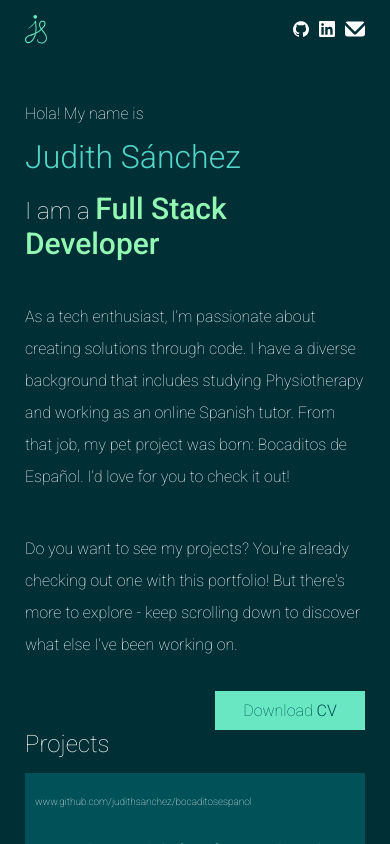
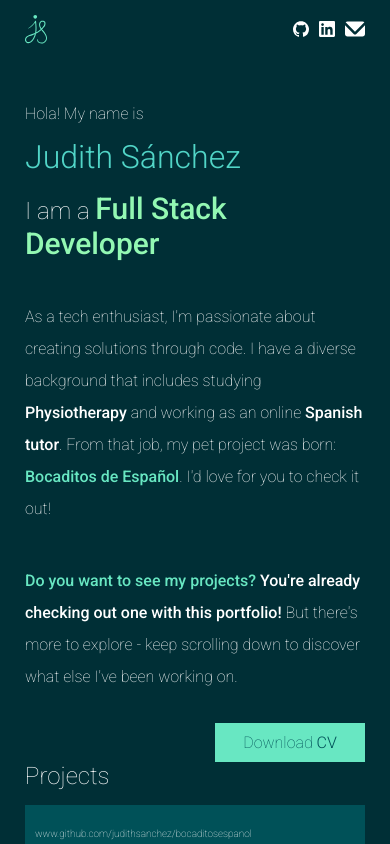
Before and after one commit to judithsanchez/portfolio, a Vue app: page / in a window 390 px wide. Shown: the top 844 px of the page. Built offline with nearby package versions, Linux system fonts and the light colour scheme.

Commit message:
Made progress on the responsive. I need to fix the 404 errors

```diff
--- a/src/assets/style.css
+++ b/src/assets/style.css
@@ -97,6 +97,17 @@
   font-size: 1.6rem;
   line-height: 200%;
   margin-top: 4rem;
+}
+
+.white-highlight {
+  font-size: 1.6rem;
+  font-weight: 500;
+}
+
+.aqua-highlight {
+  color: var(--shade-6);
+  font-size: 1.6rem;
+  font-weight: 500;
 }
 
 .download-cv-button {
@@ -310,7 +321,7 @@
   display: none;
 }
 
-@media only screen and (min-aspect-ratio: 1/1) {
+@media only screen and (min-width: 768px) and (orientation: landscape) {
   #app {
     justify-content: space-around;
     flex-flow: row wrap;
@@ -328,12 +339,15 @@
   }
 
   .download-cv-button {
+    align-self: center;
     margin-top: 4.5rem;
   }
+
   .projects-section {
     margin: 0;
     max-height: 75vh;
-    overflow-y: scroll;
+    overflow-y: auto;
+
     width: 50%;
   }
 
--- a/src/components/AboutMe.vue
+++ b/src/components/AboutMe.vue
@@ -7,9 +7,26 @@
     <h1 class="third-line">
       I am a <span class="job-title">{{ jobTitle }}</span>
     </h1>
-    <p class="about-me-text">{{ aboutMe }}</p>
+    <p class="about-me-text">
+      As a tech enthusiast, I'm passionate about creating solutions through
+      code. I have a diverse background that includes studying
+      <span class="white-highlight">Physiotherapy</span> and working as an
+      online <span class="white-highlight">Spanish tutor</span>. From that job,
+      my pet project was born:
+      <span class="aqua-highlight">Bocaditos de Español</span>. I'd love for you
+      to check it out!
+    </p>
 
-    <p class="projects-intro">{{ projectsIntro }}</p>
+    <p class="projects-intro">
+      <span class="aqua-highlight">Do you want to see my projects? </span>
+
+      <span class="white-highlight"
+        >You're already checking out one with this portfolio!</span
+      >
+
+      But there's more to explore - keep scrolling down to discover what else
+      I've been working on.
+    </p>
 
     <div class="download-cv-button">
       <a :href="cv">
@@ -29,8 +46,6 @@ export default {
       firstName: portfolioJudithSanchez.firstName,
       lastName: portfolioJudithSanchez.lastName,
       jobTitle: portfolioJudithSanchez.jobTitle,
-      aboutMe: portfolioJudithSanchez.aboutMe,
-      projectsIntro: portfolioJudithSanchez.projectsIntro,
       cv: portfolioJudithSanchez.cv,
       clickCounter: 0,
       showAdminView: false,
--- a/src/portfolio-info.js
+++ b/src/portfolio-info.js
@@ -7,9 +7,7 @@ class Portfolio {
     linkedin,
     cv,
     email,
-    aboutMe,
     skills,
-    projectsIntro,
     projects,
   }) {
     this.firstName = firstName;
@@ -19,9 +17,7 @@ class Portfolio {
     this.linkedin = linkedin;
     this.cv = cv;
     this.email = email;
-    this.aboutMe = aboutMe;
     this.skills = skills;
-    this.projectsIntro = projectsIntro;
     this.projects = projects;
   }
 
@@ -49,8 +45,6 @@ const portfolioJudithSanchez = new Portfolio({
   linkedin: 'https://www.linkedin.com/in/judithvsanchezc/',
   cv: 'https://drive.google.com/file/d/1jc-jhRBAPc5I2kpMImai3Ggey7yi1-5e/view?usp=share_link',
   email: 'judithv.sanchezc@gmail.com',
-  aboutMe:
-    "As a tech enthusiast, I'm passionate about creating solutions through code. I have a diverse background that includes studying Physiotherapy and working as an online Spanish tutor. From that job, my pet project was born: Bocaditos de Español. I'd love for you to check it out!",
   skills: [
     'Agile Development',
     'Angular',
@@ -82,8 +76,6 @@ const portfolioJudithSanchez = new Portfolio({
     'Vue',
     'Webpack',
   ],
-  projectsIntro:
-    "Do you want to see my projects? You're already checking out one with this portfolio! But there's more to explore - keep scrolling down to discover what else I've been working on.",
   projects: [
     {
       title: 'Bocaditos de Español',
```
